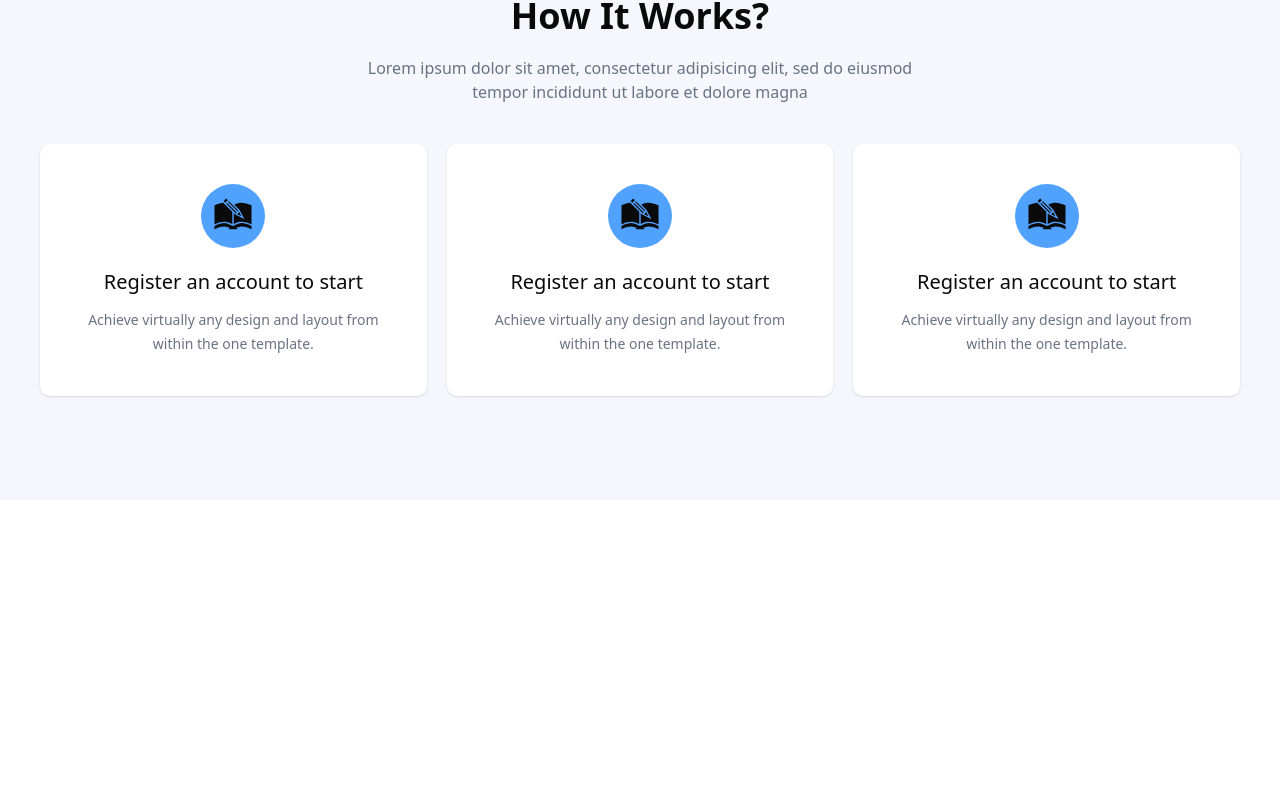
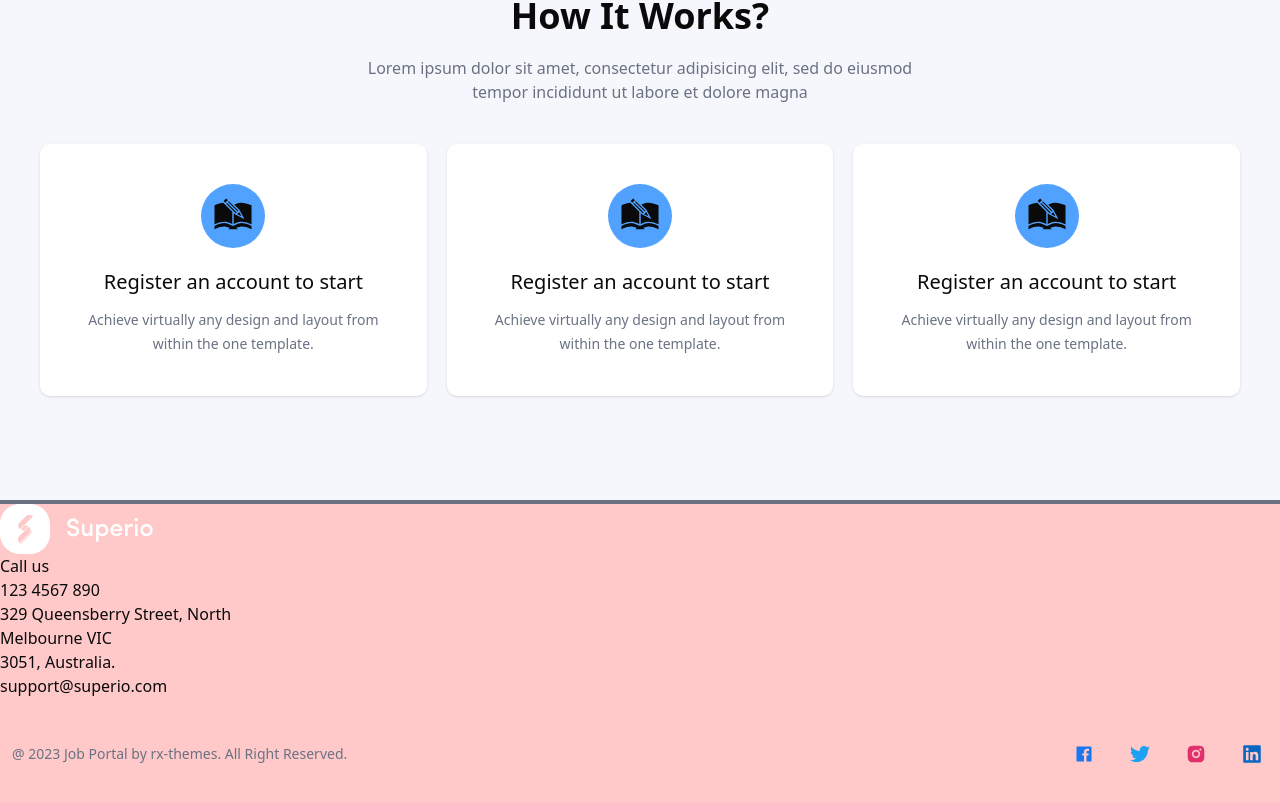
Before and after one commit to Rumerx10/next-job-portal-project, a Next.js app: page / in a window 1280 px wide. Shown: the part 1736-2538 px from the top of the page. Before the commit the page ends 2236 px from the top, so only its background shows below. Built offline with nearby package versions, Linux system fonts and the light colour scheme.

Commit message:
ADD footer

```diff
--- a/src/app/layout.tsx
+++ b/src/app/layout.tsx
@@ -2,6 +2,7 @@ import type { Metadata } from "next";
 import { Geist, Geist_Mono } from "next/font/google";
 import "./globals.css";
 import Navbar from "@/components/common/Nav/Navbar";
+import Footer from "@/components/common/Footer";
 
 
 const geistSans = Geist({
@@ -31,6 +32,7 @@ export default function RootLayout({
       >
         <Navbar />
         {children}
+        <Footer />
       </body>
     </html>
   );
--- /dev/null
+++ b/src/components/common/Footer.tsx
@@ -0,0 +1,54 @@
+import React from "react";
+import { IoLogoFacebook } from "react-icons/io";
+import { FaTwitter } from "react-icons/fa";
+import { RiInstagramFill } from "react-icons/ri";
+import { FaLinkedin } from "react-icons/fa";
+import LogoSvg from "@/svg/LogoSvg";
+
+const Footer = () => {
+  return (
+    <div className="bg-red-200 border-t-4 border-gray-500">
+      <div>
+        <div>
+          <LogoSvg />
+          <div>
+            <h3>Call us</h3>
+            <p>123 4567 890</p>
+          </div>
+          <div>
+            <p>329 Queensberry Street, North</p>
+            <p>Melbourne VIC</p>
+            <p>3051, Australia.</p>
+            <p>support@superio.com</p>
+          </div>
+        </div>
+        <div>
+
+        </div>
+      </div>
+      <div className="flex px-3 py-10 items-center justify-between">
+        <p className="text-sm text-gray-500">
+          @ 2023 Job Portal by rx-themes. All Right Reserved.
+        </p>
+        <div className="flex gap-6">
+          <div className="h-8 w-8 flex items-center justify-center duration-300 cursor-pointer hover:bg-white rounded-full">
+            <IoLogoFacebook size={20} color="#1877F2" />
+          </div>
+          <div className="h-8 w-8 flex items-center justify-center duration-300 cursor-pointer hover:bg-white rounded-full">
+            {" "}
+            <FaTwitter size={20} color="#1DA1F2" />
+          </div>
+          <div className="h-8 w-8 flex items-center justify-center duration-300 cursor-pointer hover:bg-white rounded-full">
+            {" "}
+            <RiInstagramFill size={20} color="#E1306C" />
+          </div>
+          <div className="h-8 w-8 flex items-center justify-center duration-300 cursor-pointer hover:bg-white rounded-full">
+            <FaLinkedin size={20} color="#0A66C2" />
+          </div>
+        </div>
+      </div>
+    </div>
+  );
+};
+
+export default Footer;
--- a/src/components/common/Nav/NavElements.tsx
+++ b/src/components/common/Nav/NavElements.tsx
@@ -3,7 +3,7 @@ import { links } from '@/docs/docs';
 import LogoSvg from '@/svg/LogoSvg';
 import Link from 'next/link';
 import React, { useState } from 'react';
-import MobileNav from './MobileNav';
+
 
 const NavElements = () => {
   const [activeLink, setActiveLink] = useState("Home")
--- a/src/components/main/home/Home.tsx
+++ b/src/components/main/home/Home.tsx
@@ -5,7 +5,7 @@ import PopularJobCategories from "./PopularJobCategories";
 
 const Home=()=>{
   return (
-    <div className="h-[1200px]">
+    <div className="">
       <Hero />
       <PopularJobCategories />
       <HowItWorks />
```
